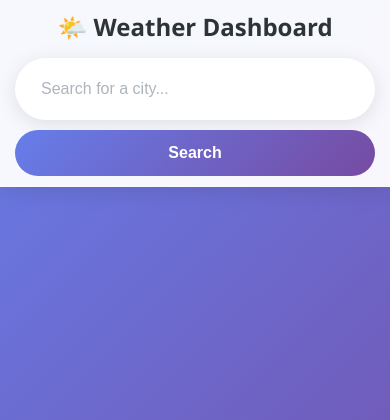
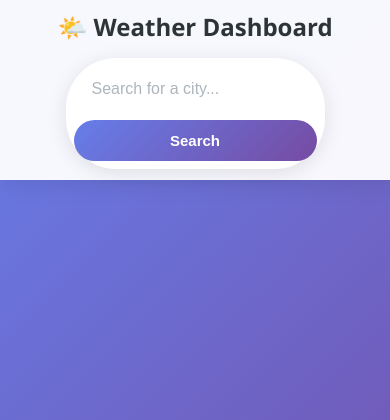
Before and after one commit to dashe21/weatherapp, a Flask app: page / in a window 390 px wide. Shown: the top 420 px of the page. Run offline with Flask 3, Linux system fonts and the light colour scheme.

Commit message:
Fix search box

```diff
--- a/static/css/style.css
+++ b/static/css/style.css
@@ -48,9 +48,6 @@ body {
     flex: 1;
     max-width: 600px;
     position: relative;
-    display: flex;
-    flex-direction: column;
-    gap: 12px;
 }
 
 /* Last search indicator styles */
@@ -92,7 +89,6 @@ body {
 .search-input-wrapper {
     display: flex;
     align-items: center;
-    gap: 12px;
 }
 
 .search-input-group {
@@ -103,6 +99,7 @@ body {
     box-shadow: 0 4px 20px rgba(0, 0, 0, 0.1);
     padding: 8px;
     flex: 1;
+    gap: 8px;
 }
 
 #cityInput {
@@ -120,17 +117,16 @@ body {
 }
 
 #getWeatherBtn {
-    padding: 15px 30px;
+    padding: 12px 20px;
     background: linear-gradient(135deg, #667eea, #764ba2);
     color: white;
     border: none;
     border-radius: 50px;
-    font-size: 16px;
+    font-size: 15px;
     font-weight: 600;
     cursor: pointer;
     transition: all 0.3s ease;
     white-space: nowrap;
-    align-self: center;
 }
 
 #getWeatherBtn:hover {
@@ -142,17 +138,18 @@ body {
     background-color: #f44336;
     color: white;
     border: none;
-    padding: 15px 18px;
+    padding: 6px;
     border-radius: 50px;
-    font-size: 16px;
+    font-size: 12px;
     font-weight: bold;
     cursor: pointer;
     transition: all 0.3s ease;
-    min-width: 50px;
-    height: 50px;
+    width: 28px;
+    height: 28px;
     display: flex;
     align-items: center;
     justify-content: center;
+    flex-shrink: 0;
 }
 
 #clearLastSearchBtn:hover {
@@ -603,6 +600,7 @@ body {
 
     .search-input-group {
         padding: 6px;
+        gap: 6px;
     }
 
     #cityInput {
@@ -611,16 +609,15 @@ body {
     }
 
     #getWeatherBtn {
-        padding: 12px 24px;
-        font-size: 15px;
+        padding: 10px 16px;
+        font-size: 13px;
     }
 
     #clearLastSearchBtn {
-        width: 44px;
-        height: 44px;
-        padding: 12px;
-        font-size: 14px;
-        min-width: 44px;
+        width: 24px;
+        height: 24px;
+        padding: 4px;
+        font-size: 10px;
     }
 
     .main-content {
@@ -692,35 +689,37 @@ body {
         font-size: 0.8em;
     }
 
-    .search-container {
-        gap: 10px;
-    }
-
     .search-input-wrapper {
+        flex-direction: column;
         gap: 10px;
     }
 
     .search-input-group {
         padding: 8px;
+        flex-direction: column;
+        gap: 8px;
     }
 
     #cityInput {
         padding: 14px 18px;
         font-size: 16px;
+        order: 1;
     }
 
     #getWeatherBtn {
-        padding: 14px 24px;
-        font-size: 16px;
-        align-self: stretch;
+        padding: 12px 20px;
+        font-size: 15px;
+        width: 100%;
+        order: 3;
     }
 
     #clearLastSearchBtn {
-        width: 48px;
-        height: 48px;
-        padding: 12px;
-        font-size: 16px;
-        min-width: 48px;
+        width: 32px;
+        height: 32px;
+        padding: 8px;
+        font-size: 12px;
+        align-self: center;
+        order: 2;
     }
 
     .main-content {
--- a/templates/index.html
+++ b/templates/index.html
@@ -17,7 +17,6 @@
                     <span class="indicator-text">Loading your last search...</span>
                 </div>
                 <div class="search-input-wrapper">
-                    <button id="clearLastSearchBtn" title="Clear saved search" style="display: none;">✕</button>
                     <div class="search-input-group">
                         <input
                             type="text"
@@ -25,9 +24,10 @@
                             placeholder="Search for a city..."
                             autocomplete="off"
                         >
+                        <button id="clearLastSearchBtn" title="Clear saved search" style="display: none;">✕</button>
+                        <button id="getWeatherBtn">Search</button>
                     </div>
                 </div>
-                <button id="getWeatherBtn">Search</button>
             </div>
         </div>
     </nav>
```
